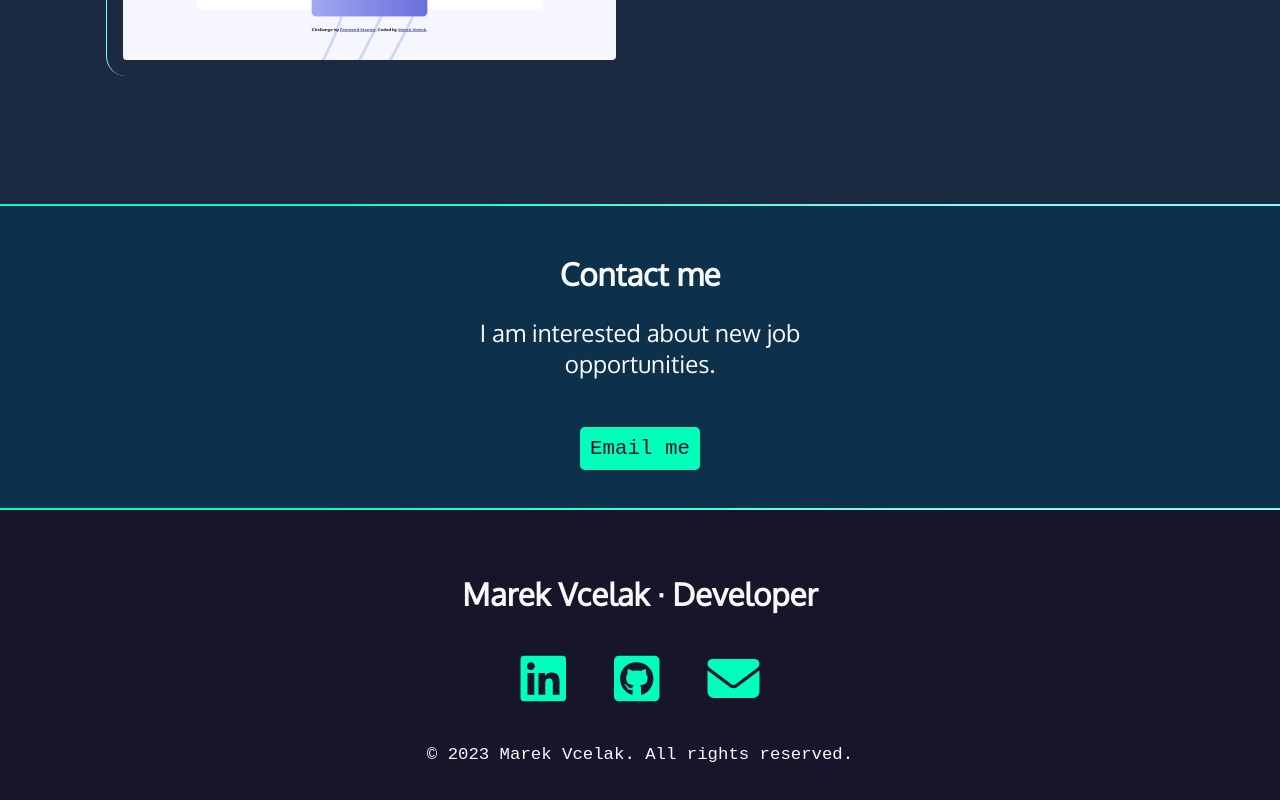
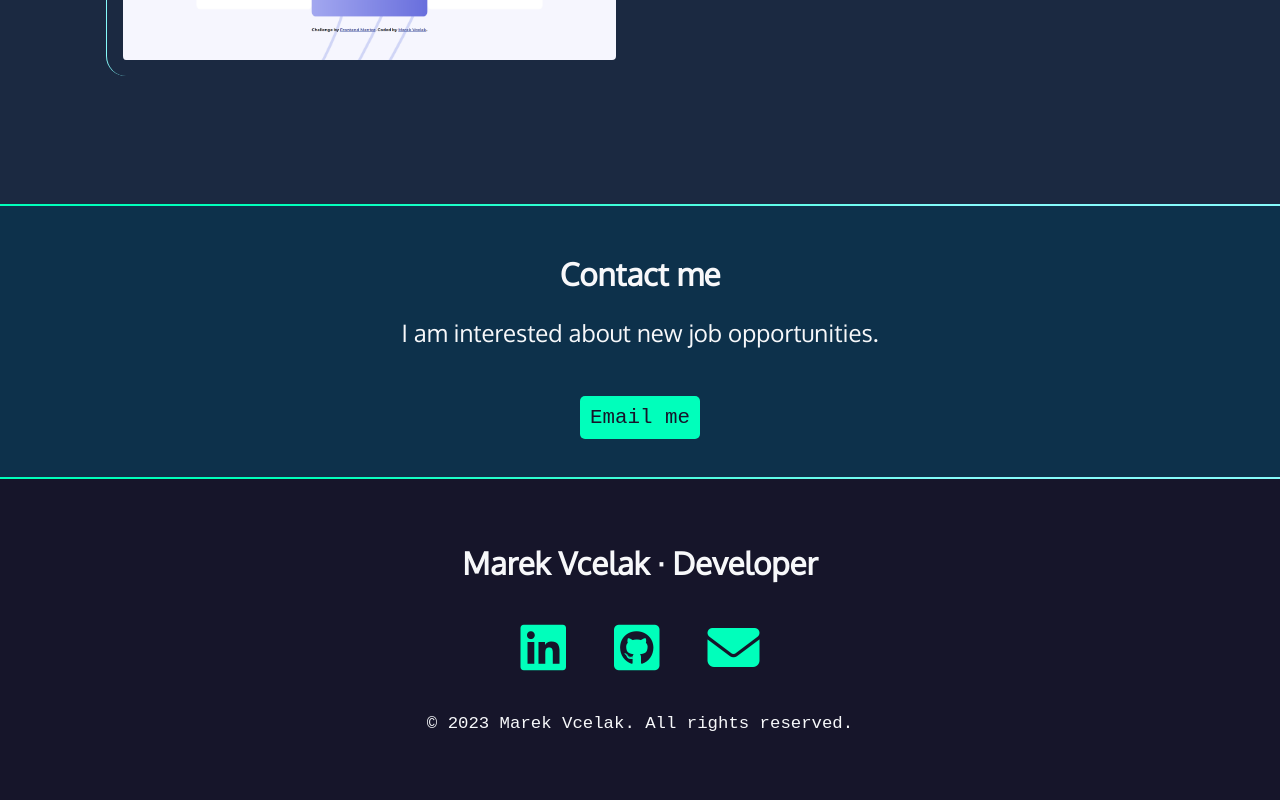
Before and after one commit to VcelakMarek/Portfolio, a React (Vite) app: page / in a window 1280 px wide. Shown: the part 4534-5334 px from the top of the page. Built offline with nearby package versions, Linux system fonts and the light colour scheme; a web font is replaced by a local one.

Commit message:
update styles

```diff
--- a/src/css/styles.css
+++ b/src/css/styles.css
@@ -128,6 +128,9 @@ nav .button:hover {
   font-weight: 600;
   color: var(--white);
   display: block;
+}
+.green-text {
+  color: var(--green);
 }
 #intro h2 {
   font-size: 18px;
@@ -277,4 +280,7 @@ footer p {
     text-align: left;
     margin-right: auto;
   }
+  #contact {
+    width: 700px;
+  }
 }
```
